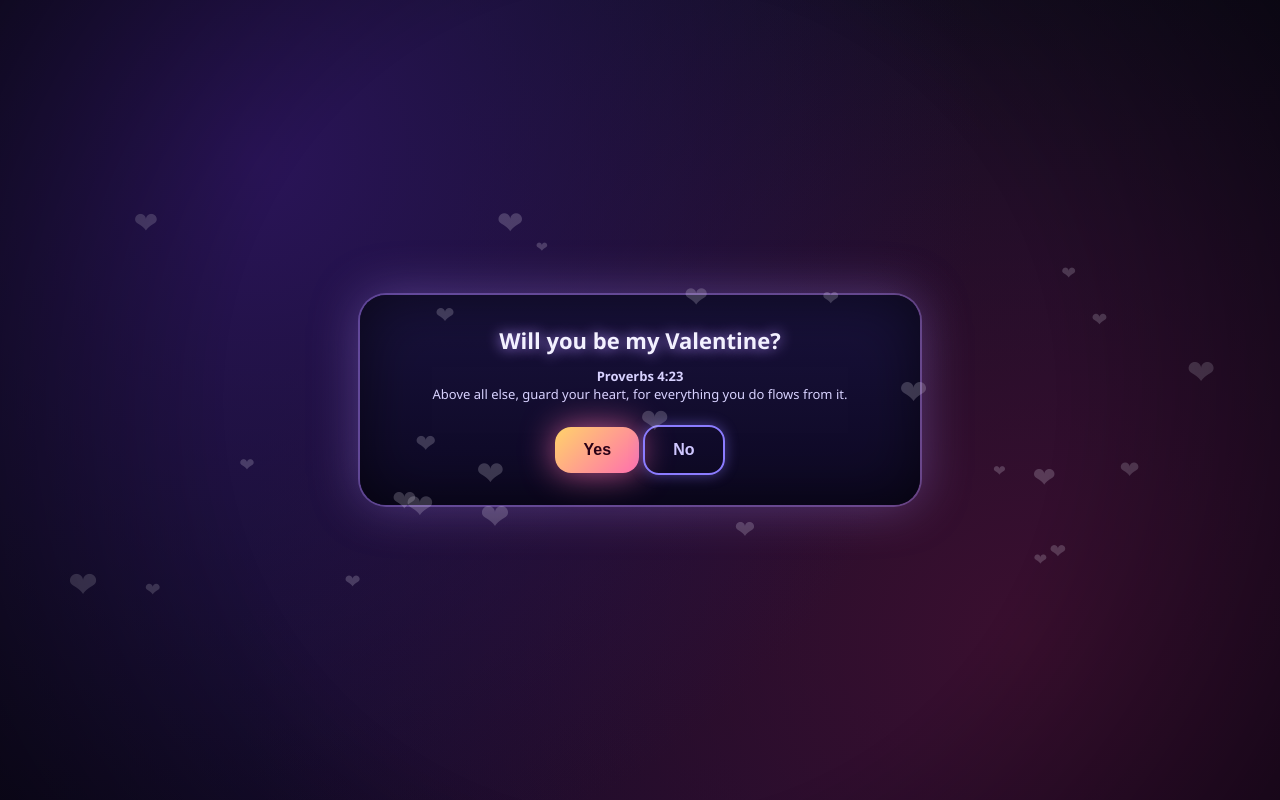
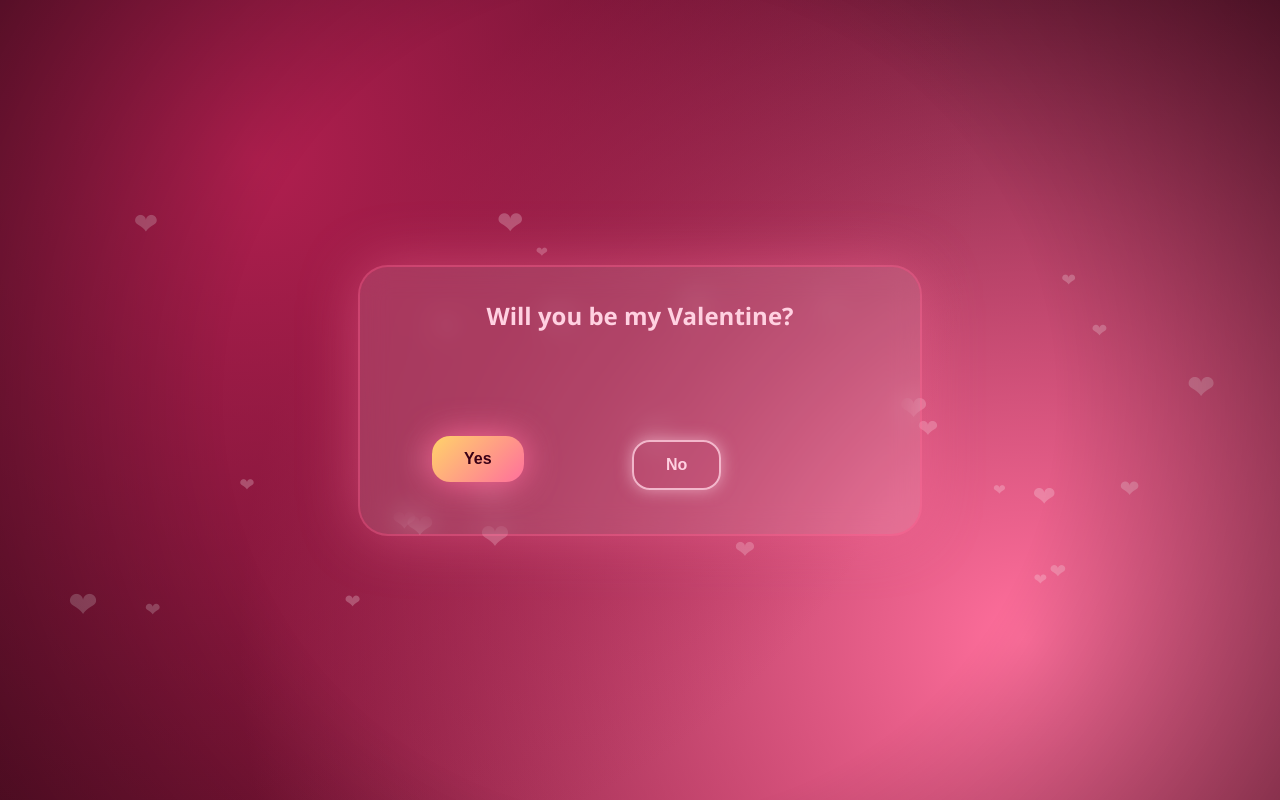
Before and after one commit to isaiahmccray8/songofsolomon4-7, a plain HTML site: page index.html in a window 1280 px wide. Both pictures are taken after a click on the button "Continue". Drawn offline with Linux system fonts and the light colour scheme.

Commit message:
Update index.html

```diff
--- a/index.html
+++ b/index.html
@@ -7,12 +7,12 @@
 
 <style>
 :root{
-  --bg1:#0b0f1a;
-  --bg2:#160a2e;
-  --rose:#ff6fae;
-  --lav:#b28dff;
+  --bg1:#4a0d23;
+  --bg2:#8b163c;
+  --rose:#ff6f9c;
+  --soft:#ffd1e1;
   --gold:#ffd36a;
-  --text:#f3f1ff;
+  --text:#fff4f8;
 }
 
 *{box-sizing:border-box}
@@ -26,8 +26,8 @@ body{
   font-family:"Segoe UI", system-ui, sans-serif;
   color:var(--text);
   background:
-    radial-gradient(circle at 20% 20%, #2a1458, transparent 60%),
-    radial-gradient(circle at 80% 80%, #3a0f2f, transparent 65%),
+    radial-gradient(circle at 20% 20%, #b01f4f, transparent 60%),
+    radial-gradient(circle at 80% 80%, #ff6f9c, transparent 65%),
     linear-gradient(160deg, var(--bg1), var(--bg2));
   overflow:hidden;
 }
@@ -37,14 +37,14 @@ body::after{
   position:fixed;
   inset:0;
   pointer-events:none;
-  background: radial-gradient(circle at center, transparent 55%, rgba(0,0,0,0.45));
+  background: radial-gradient(circle at center, transparent 55%, rgba(0,0,0,0.35));
 }
 
 /* floating hearts */
 .bgFloat{ position:fixed; inset:0; pointer-events:none; }
 .floatItem{
   position:absolute;
-  opacity:0.2;
+  opacity:0.25;
   animation: floatUp linear infinite;
 }
 @keyframes floatUp{
@@ -56,25 +56,25 @@ body::after{
 .wrap{ width:min(92vw,560px); }
 
 .card{
-  padding:30px;
-  border-radius:26px;
-  background: linear-gradient(180deg, rgba(24,18,60,0.96), rgba(12,8,34,0.96));
+  padding:32px;
+  border-radius:28px;
+  background: rgba(255,255,255,0.12);
+  backdrop-filter: blur(14px);
   box-shadow:
-    0 0 0 2px rgba(178,141,255,0.35),
-    0 0 50px rgba(178,141,255,0.35),
-    inset 0 0 60px rgba(0,0,0,0.6);
+    0 0 0 2px rgba(255,111,156,0.35),
+    0 0 60px rgba(255,111,156,0.45);
   text-align:center;
 }
 
 h1{
   margin:0;
-  font-size:22px;
+  font-size:24px;
   font-weight:900;
-  text-shadow:0 0 14px var(--lav);
+  color:var(--soft);
 }
 
 p{
-  margin-top:14px;
+  margin-top:16px;
   font-size:15px;
   line-height:1.6;
 }
@@ -82,16 +82,17 @@ p{
 .verse{
   margin-top:12px;
   font-size:13px;
-  color:#d8d2ff;
+  opacity:0.85;
 }
 
+/* buttons */
 button{
-  margin-top:22px;
+  margin-top:24px;
   border:none;
   cursor:pointer;
   font-weight:900;
-  border-radius:16px;
-  padding:14px 28px;
+  border-radius:18px;
+  padding:14px 32px;
   font-size:16px;
   transition:transform 120ms ease, box-shadow 120ms ease;
 }
@@ -99,25 +100,25 @@ button:active{transform:scale(0.96)}
 
 .primary{
   background:linear-gradient(135deg, var(--gold), var(--rose));
-  color:#2a0016;
-  box-shadow:0 0 26px rgba(255,111,174,0.6);
+  color:#3a0016;
+  box-shadow:0 0 28px rgba(255,111,156,0.8);
   animation:pulse 2.2s infinite;
 }
 
 @keyframes pulse{
-  0%{box-shadow:0 0 18px rgba(255,111,174,0.4)}
-  50%{box-shadow:0 0 36px rgba(255,111,174,0.8)}
-  100%{box-shadow:0 0 18px rgba(255,111,174,0.4)}
+  0%{box-shadow:0 0 18px rgba(255,111,156,0.5)}
+  50%{box-shadow:0 0 36px rgba(255,111,156,1)}
+  100%{box-shadow:0 0 18px rgba(255,111,156,0.5)}
 }
 
 .secondary{
   background:transparent;
-  color:#cfc7ff;
-  border:2px solid #8b7cff;
-  box-shadow:0 0 14px rgba(139,124,255,0.45);
+  color:var(--soft);
+  border:2px solid rgba(255,209,225,0.8);
+  box-shadow:0 0 16px rgba(255,209,225,0.6);
 }
 
-/* hidden sections */
+/* sections */
 .section{ display:none; }
 
 .final{
@@ -125,8 +126,27 @@ button:active{transform:scale(0.96)}
 }
 
 @keyframes fadeUp{
-  from{opacity:0; transform:translateY(10px)}
+  from{opacity:0; transform:translateY(12px)}
   to{opacity:1; transform:translateY(0)}
+}
+
+/* question area */
+.area{
+  position:relative;
+  height:150px;
+  margin-top:20px;
+}
+
+.yesBtn{
+  position:absolute;
+  left:40px;
+  top:60px;
+}
+
+.noBtn{
+  position:absolute;
+  left:240px;
+  top:64px;
 }
 
 canvas{ position:fixed; inset:0; pointer-events:none; }
@@ -141,12 +161,13 @@ canvas{ position:fixed; inset:0; pointer-events:none; }
 <div class="wrap">
   <div class="card">
 
-    <!-- SECTION 1 -->
+    <!-- INTRO -->
     <div class="section" id="intro">
+      <h1 id="nameTitle"></h1>
       <p>
         This isn’t about pressure or perfection.<br>
         It’s about intention.<br>
-        You matter to me, and I wanted you to feel that clearly, gently, honestly.
+        You matter to me, and I wanted you to feel that—clearly, gently, honestly.
       </p>
       <div class="verse">
         <strong>1 Corinthians 13:7</strong><br>
@@ -155,18 +176,16 @@ canvas{ position:fixed; inset:0; pointer-events:none; }
       <button class="primary" id="continueBtn">Continue</button>
     </div>
 
-    <!-- SECTION 2 -->
+    <!-- QUESTION -->
     <div class="section" id="question">
       <h1>Will you be my Valentine?</h1>
-      <div class="verse">
-        <strong>Proverbs 4:23</strong><br>
-        Above all else, guard your heart, for everything you do flows from it.
+      <div class="area" id="area">
+        <button class="primary yesBtn" id="yesBtn">Yes</button>
+        <button class="secondary noBtn" id="noBtn">No</button>
       </div>
-      <button class="primary" id="yesBtn">Yes</button>
-      <button class="secondary" id="noBtn">No</button>
     </div>
 
-    <!-- SECTION 3 -->
+    <!-- FINAL -->
     <div class="section final" id="final">
       <h1>You are so loved ❤</h1>
       <p>
@@ -187,10 +206,14 @@ canvas{ position:fixed; inset:0; pointer-events:none; }
 
 <script>
 (() => {
-  const intro=document.getElementById("intro")
-  const question=document.getElementById("question")
-  const final=document.getElementById("final")
-  const noBtn=document.getElementById("noBtn")
+  const herName = "Lisa"   // ← change name here
+  document.getElementById("nameTitle").textContent = herName
+
+  const intro = document.getElementById("intro")
+  const question = document.getElementById("question")
+  const final = document.getElementById("final")
+  const noBtn = document.getElementById("noBtn")
+  const area = document.getElementById("area")
 
   intro.style.display="block"
 
@@ -199,34 +222,43 @@ canvas{ position:fixed; inset:0; pointer-events:none; }
     question.style.display="block"
   }
 
-  // playful force to yes
-  noBtn.onmouseenter=()=>{
-    noBtn.textContent="You know it’s Yes ❤"
-    noBtn.style.transform="scale(0.95)"
+  /* playful NO behavior */
+  const phrases = [
+    "You sure?",
+    "Think again ❤",
+    "Almost chose love",
+    "That’s not it 😌",
+    "Try the other one"
+  ]
+
+  function moveNo(){
+    const r = area.getBoundingClientRect()
+    noBtn.style.left = Math.random()*(r.width-120)+"px"
+    noBtn.style.top = Math.random()*(r.height-50)+"px"
+    noBtn.textContent = phrases[Math.floor(Math.random()*phrases.length)]
   }
 
-  noBtn.onclick=()=>{
-    noBtn.textContent="Okay okay… Yes"
-  }
+  noBtn.onmouseenter = moveNo
+  noBtn.onclick = moveNo
 
-  // floating hearts
-  for(let i=0;i<26;i++){
+  /* floating hearts */
+  for(let i=0;i<28;i++){
     const e=document.createElement("div")
     e.className="floatItem"
     e.textContent="❤"
     e.style.left=Math.random()*100+"vw"
     e.style.fontSize=14+Math.random()*22+"px"
-    e.style.animationDuration=12+Math.random()*16+"s"
+    e.style.animationDuration=12+Math.random()*18+"s"
     bgFloat.appendChild(e)
   }
 
-  // confetti
+  /* confetti */
   const ctx=confetti.getContext("2d")
   const resize=()=>{confetti.width=innerWidth;confetti.height=innerHeight}
   resize(); addEventListener("resize",resize)
   let p=[]
   function burst(){
-    for(let i=0;i<180;i++){
+    for(let i=0;i<200;i++){
       p.push({
         x:innerWidth/2,y:innerHeight*0.35,
         vx:(Math.random()-0.5)*10,
@@ -240,7 +272,7 @@ canvas{ position:fixed; inset:0; pointer-events:none; }
     p.forEach(o=>{
       o.x+=o.vx; o.y+=o.vy; o.vy+=0.18; o.a-=0.01
       ctx.globalAlpha=o.a
-      ctx.fillStyle="#ffd36a"
+      ctx.fillStyle="#ffd1e1"
       ctx.fillRect(o.x,o.y,4,4)
     })
     p=p.filter(o=>o.a>0)
```
